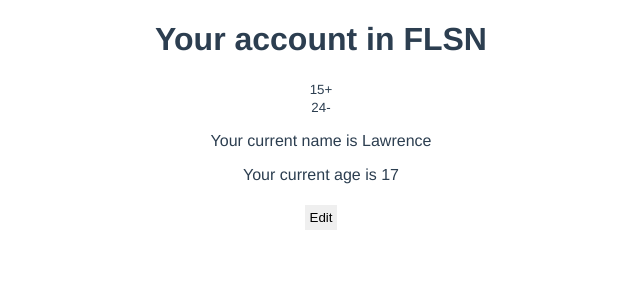
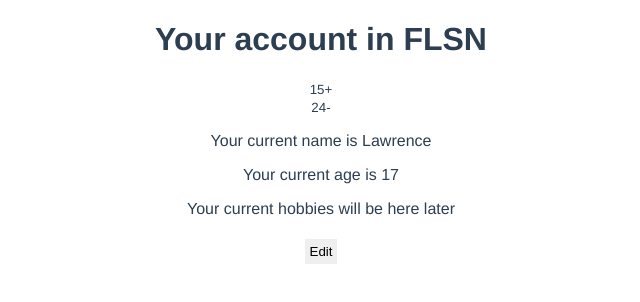
Before and after one commit to gitBerezaHub/TV-advertisement, a Vue app in the folder app/: page / in a window 1280 px wide. Shown: the top 302 px of the page, without its empty margins (319-959 px from the left). Built offline with nearby package versions, Linux system fonts and the light colour scheme.

Commit message:
Add hobbies message

```diff
--- a/app/src/App.vue
+++ b/app/src/App.vue
@@ -3,6 +3,7 @@
     <small>15+<br/>24-</small>
     <p>Your current name is {{ $store.state.name }}</p>
     <p>Your current age is {{ $store.state.age }}</p>
+    <p>Your current hobbies will be here later</p>
     <button
             @click="isOpenEditAccount = !isOpenEditAccount"
     >
```
